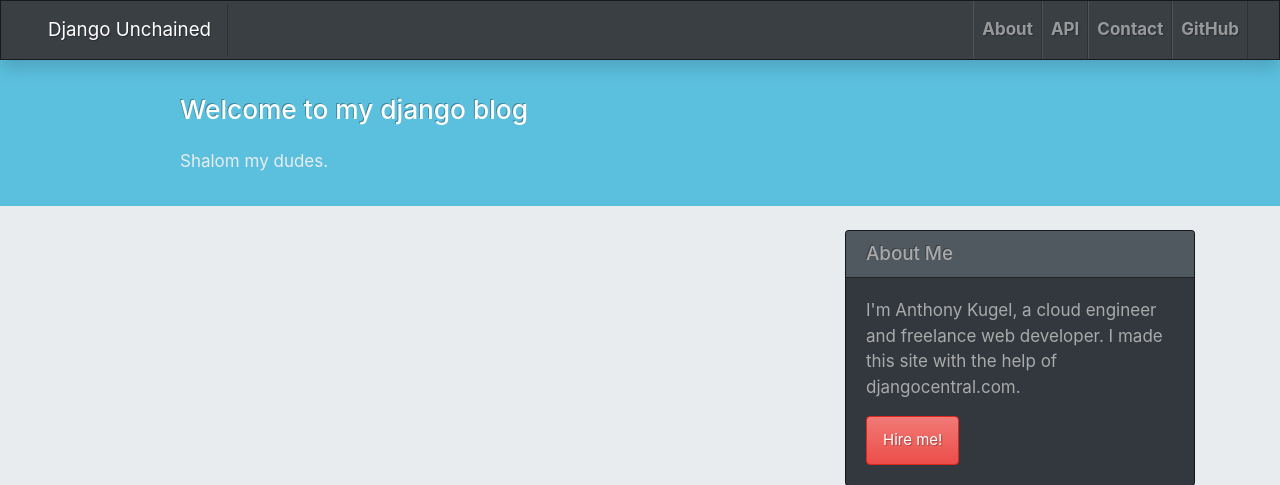
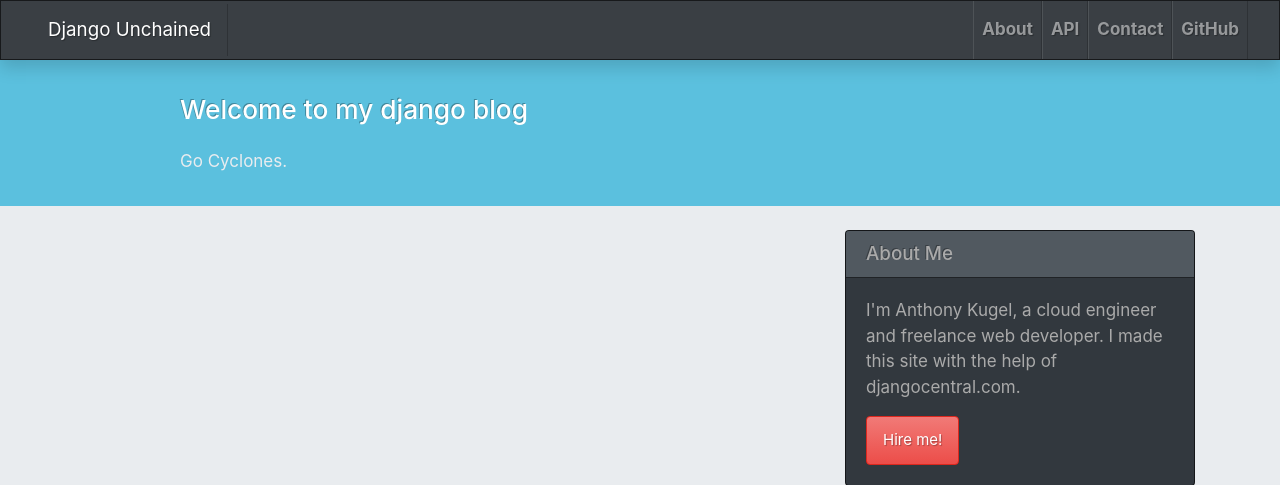
Before and after one commit to aokugel/Django-Blog-Website, a Django app: page / in a window 1280 px wide. Shown: the top 485 px of the page. Run offline with Django 3.2, Linux system fonts and the light colour scheme; data that the repository does not hold is empty; some libraries are stand-ins or nearby versions.

Commit message:
Changed the header message

```diff
--- a/templates/index.html
+++ b/templates/index.html
@@ -8,7 +8,7 @@
             <div class=" col-md-8 col-md-10 mx-auto">
                 <div class="site-heading">
                     <h3 class=" site-heading my-4 mt-3 text-white"> Welcome to my django blog </h3>
-                    <p class="text-light">Shalom my dudes. &nbsp
+                    <p class="text-light">Go Cyclones. &nbsp
                     </p>
                 </div>
             </div>
```
